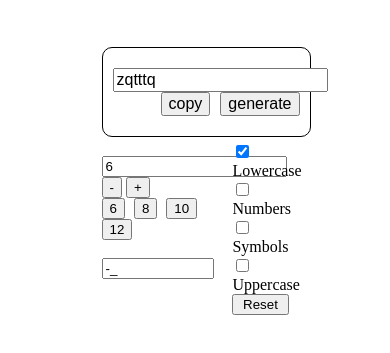
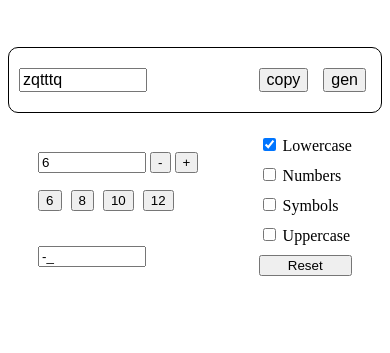
Before and after one commit to MYCyw/random-string-generator, a plain HTML site: page index.html in a window 390 px wide. Shown: the part 61-414 px from the top of the page. Drawn offline with Linux system fonts and the light colour scheme.

Commit message:
improve for mobile

```diff
--- a/index.html
+++ b/index.html
@@ -10,7 +10,7 @@
     <div id="container">
       <div id="gen-rand-str">
         <input type="text" id="rand-str" readonly />
-        <button id="gen-btn" onclick="generateStr()">generate</button>
+        <button id="gen-btn" onclick="generateStr()">gen</button>
         <button id="copy-btn" onclick="copyStr()">copy</button>
       </div>
 
--- a/styles.css
+++ b/styles.css
@@ -8,7 +8,8 @@ h1 {
   flex-wrap: wrap;
   align-items: stretch;
   margin: auto;
-  width: 50%;
+  width: 100%;
+  max-width: 500px;
   height: 250px;
 }
 
@@ -26,18 +27,22 @@ h1 {
   font-size: 1em;
 }
 
+#rand-str {
+  max-width: 120px;
+}
 #copy-btn {
   float: right;
-  margin-right: 10px;
+  margin-right: 15px;
 }
 
 #gen-btn {
   float: right;
+  margin-right: 5px;
 }
 
 #customize {
   display: flex;
-  justify-content: space-between;
+  justify-content: space-around;
   align-items: center;
   width: 100%;
   height: 60%;
@@ -47,7 +52,7 @@ h1 {
   display: flex;
   flex-direction: column;
   justify-content: space-around;
-  width: 60%;
+  max-width: 60%;
   height: 100%;
 }
 
@@ -58,6 +63,10 @@ h1 {
   height: 50%;
 }
 
+#length,
+#symbol-list {
+  max-width: 100px;
+}
 #set-num button {
   margin-right: 5px;
 }
@@ -66,6 +75,6 @@ h1 {
   display: flex;
   flex-direction: column;
   justify-content: space-around;
-  width: 30%;
+  /* width: 30%; */
   height: 100%;
 }
```
